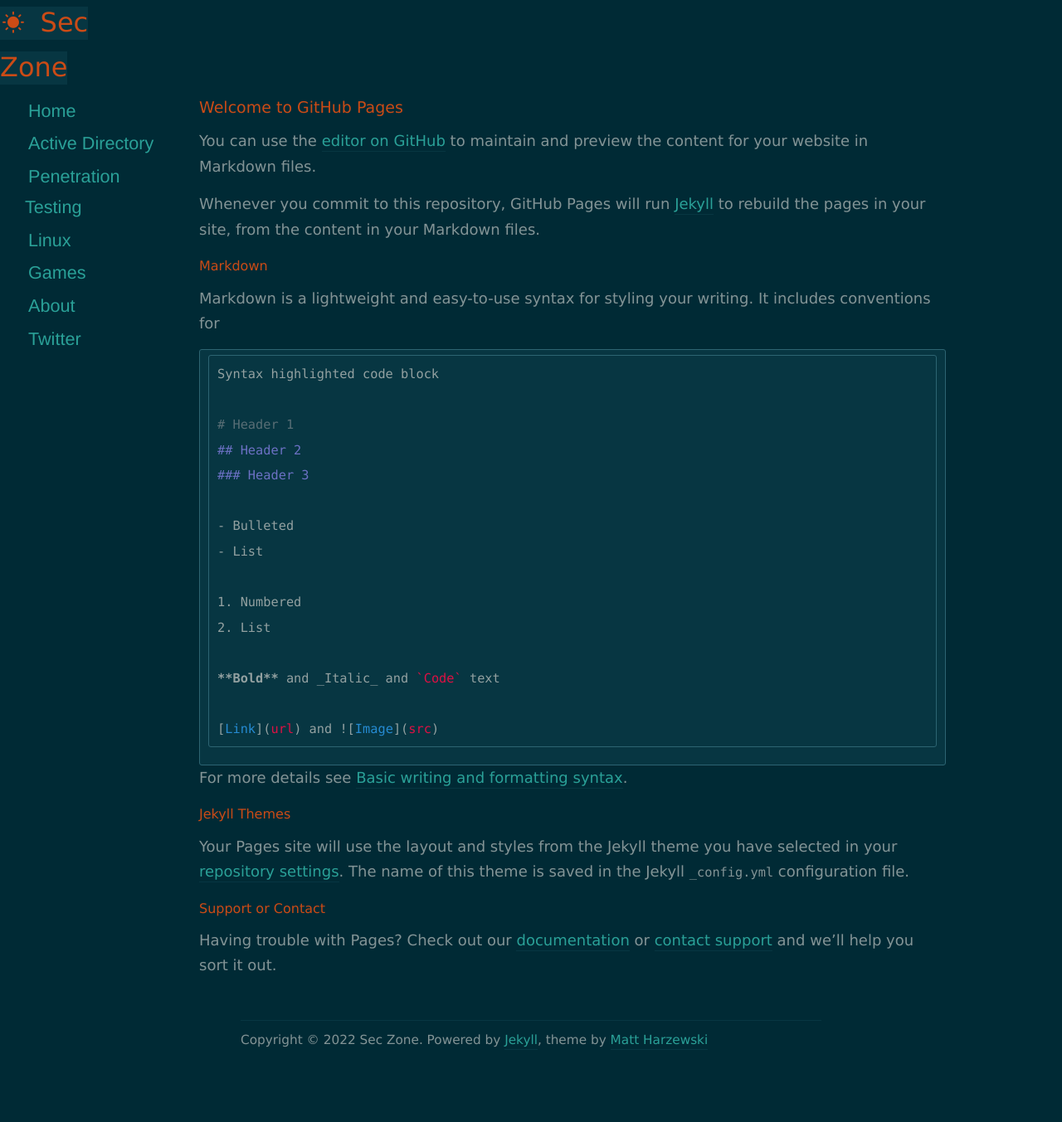
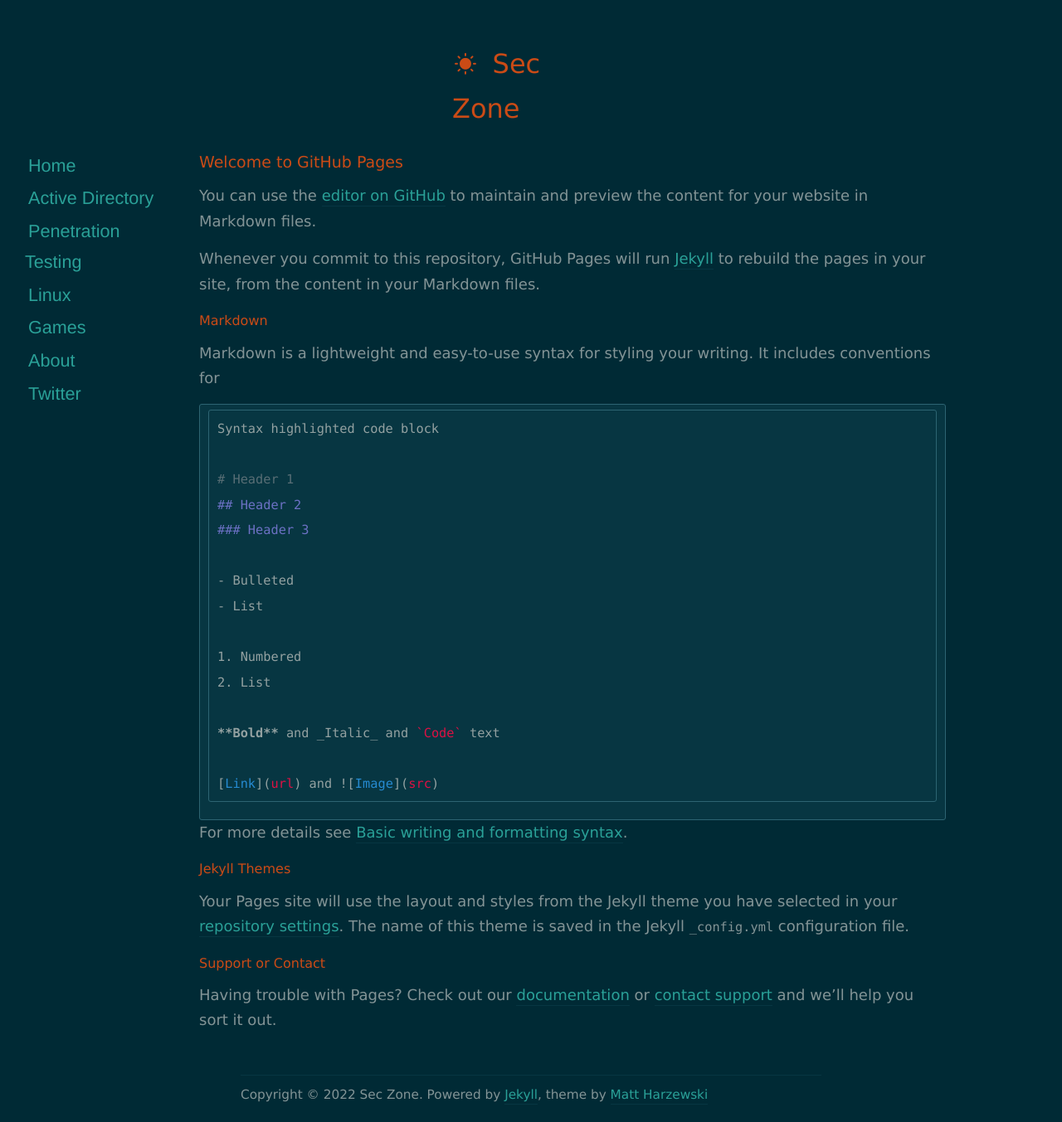
Before and after one commit to SecZone1/seczone1.github.io, a Jekyll site: the page built from index.md, in a window 1280 px wide. Shown: the whole page at 83% size. Built offline with Jekyll 4.4.1, drawn with Linux system fonts in a browser that asks for light colours; nearby versions of some CDN libraries; our own code applies the rules of GitHub Pages for plain Markdown files; the list of posts is cut into pages by our own code; before the commit the page ends 1287 px from its top, so only the background shows below that.

Commit message:
Update style.css

```diff
--- a/assets/css/style.css
+++ b/assets/css/style.css
@@ -117,8 +117,8 @@ h3 {
 #header {
         width: 190px;
 	text-align: left;
-	top: 0;
-	left: -240px;
+	left: -140px;
+	margin: 50px auto 20px auto;
 
 }
 #header h1 {
```
